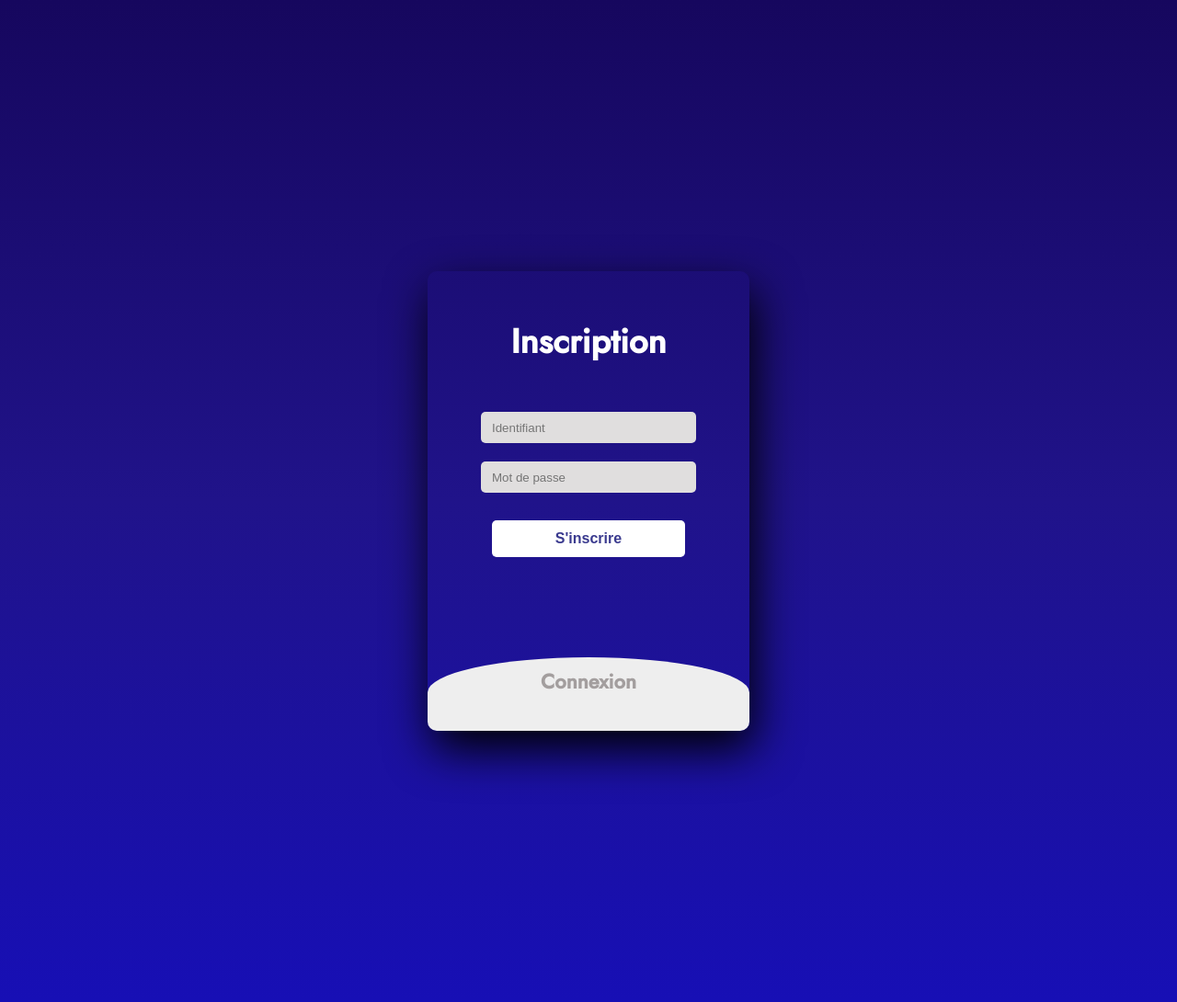
After one commit to Arcols/Tchatouille, a PHP site: page /index.html.php in a window 1280 px wide. The commit adds this page. Shown: the whole page at 92% size. Run offline with PHP 8.4, Linux system fonts and the light colour scheme.

Commit message:
pleins de modifs

```diff
--- /dev/null
+++ b/css/connection.css
@@ -0,0 +1,103 @@
+body{
+    margin: 0;
+    padding: 0;
+    display: flex;
+    justify-content: center;
+    align-items: center;
+    min-height: 100vh;
+    font-family: 'Jost', sans-serif;
+    background: linear-gradient(to bottom, var(--hard-blue), var(--blue), var(--light-blue));
+}
+.main{
+    width: 350px;
+    height: 500px;
+    overflow: hidden;
+    border-radius: 10px;
+    box-shadow: 5px 20px 50px #000;
+}
+#chk{
+    display: none;
+}
+
+.signup{
+    position: relative;
+    width:100%;
+    height: 100%;
+}
+label{
+    color: #fff;
+    font-size: 2.3em;
+    justify-content: center;
+    display: flex;
+    margin: 50px;
+    font-weight: bold;
+    cursor: pointer;
+    transition: .5s ease-in-out;
+}
+input{
+    width: 60%;
+    height: 10px;
+    background: #e0dede;
+    justify-content: center;
+    display: flex;
+    margin: 20px auto;
+    padding: 12px;
+    border: none;
+    outline: none;
+    border-radius: 5px;
+}
+button{
+    width: 60%;
+    height: 40px;
+    margin: 10px auto;
+    justify-content: center;
+    display: block;
+    color: #fff;
+    font-size: 1em;
+    font-weight: bold;
+    margin-top: 30px;
+    outline: none;
+    border: none;
+    border-radius: 5px;
+    transition: .2s ease-in;
+    cursor: pointer;
+}
+
+.signup button{
+    background: white;
+    color: var(--soft-blue);
+}
+
+.signup button:hover{
+    background: var(--light-gray);
+}
+
+.login button{
+    background: var(--soft-blue);
+}
+
+.login button:hover{
+    background: var(--light-blue);
+}
+.login{
+    height: 460px;
+    background: #eee;
+    border-radius: 60% / 10%;
+    transform: translateY(-180px);
+    transition: .8s ease-in-out;
+}
+.login label{
+    transform: scale(.6);
+    color: var(--light-gray);
+}
+
+#chk:checked ~ .login{
+    transform: translateY(-500px);
+}
+#chk:checked ~ .login label{
+    transform: scale(1);
+    color: var(--light-blue);
+}
+#chk:checked ~ .signup label{
+    transform: scale(.6);
+}
--- a/css/global.css
+++ b/css/global.css
@@ -0,0 +1,13 @@
+@import url('https://fonts.googleapis.com/css2?family=Fjalla+One&display=swap');
+
+:root {
+    --hard-blue: #16075e;
+    --blue: #20138AFF;
+    --light-blue: #170fb5;
+    --soft-blue: #3b3b8f;
+    --light-gray: #a39e9e;
+}
+
+body {
+    font-family: 'Fjalla One', sans-serif;
+}
--- /dev/null
+++ b/index.html.php
@@ -0,0 +1,39 @@
+<!DOCTYPE html>
+<html>
+<head>
+    <title>Page de connection</title>
+	<link rel="stylesheet" type="text/css" href="./css/global.css">
+    <link rel="stylesheet" type="text/css" href="./css/connection.css">
+    <link href="https://fonts.googleapis.com/css2?family=Jost:wght@500&display=swap" rel="stylesheet">
+</head>
+<body>
+    <div class="main">
+        <input type="checkbox" id="chk" aria-hidden="true">
+        <div class="signup">
+            <form method="POST" action="php/signup.php">
+                <label for="chk" aria-hidden="true">Inscription</label>
+                <input type="text" name="pseudo" placeholder="Identifiant" required="">
+                <input type="password" name="mdp" placeholder="Mot de passe" required="">
+                <button>S'inscrire</button>
+            </form>
+            <?php
+            if (isset($_GET['error']) && $_GET['error'] === 'user_exists') {
+                echo "<p style='color:red; text-align:center'>L'utilisateur existe déjà.</p>";
+            }
+            if (isset($_GET['success']) && $_GET['success'] === 'user_added') {
+                echo "<p style='color:white; text-align:center'>Inscription réussie ! <br> Bienvenue !</p>";
+            }
+            ?>
+        </div>
+
+        <div class="login">
+            <form method="POST" action="php/login.php">
+                <label for="chk" aria-hidden="true">Connexion</label>
+                <input type="text" name="pseudo" placeholder="Identifiant" required="">
+                <input type="password" name="mdp" placeholder="Mot de passe" required="">
+                <button>Se connecter</button>
+            </form>
+        </div>
+    </div>
+</body>
+</html>
--- a/php/recuperer.php
+++ b/php/recuperer.php
@@ -1,4 +1,5 @@
 <?php
+
 $host = "localhost";
 $dbname = "messagerier4a10";
 $username = "root";
```
Also changed, not shown: css/chat.css (renamed from css/styles.css, +25 -8 lines), js/script.js (+15 -15 lines), pages/index.html.php (renamed from index.html, +9 -6 lines), php/enregistrer.php (+13 -3 lines), php/login.php (added, +47 -0 lines), php/signup.php (added, +48 -0 lines).
